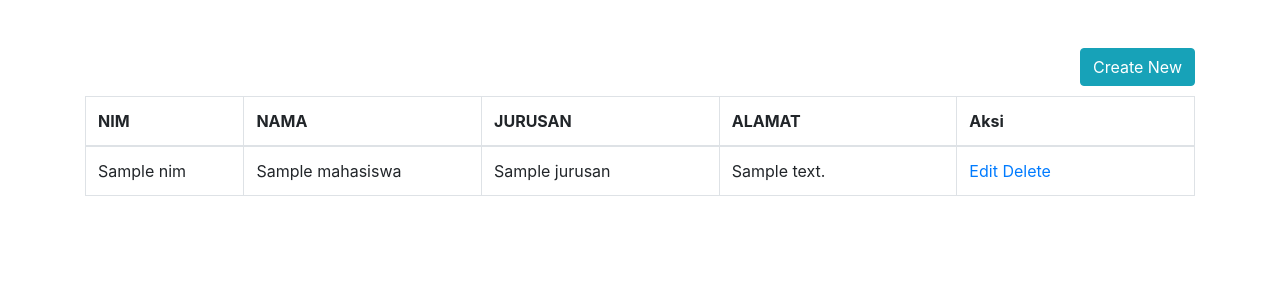
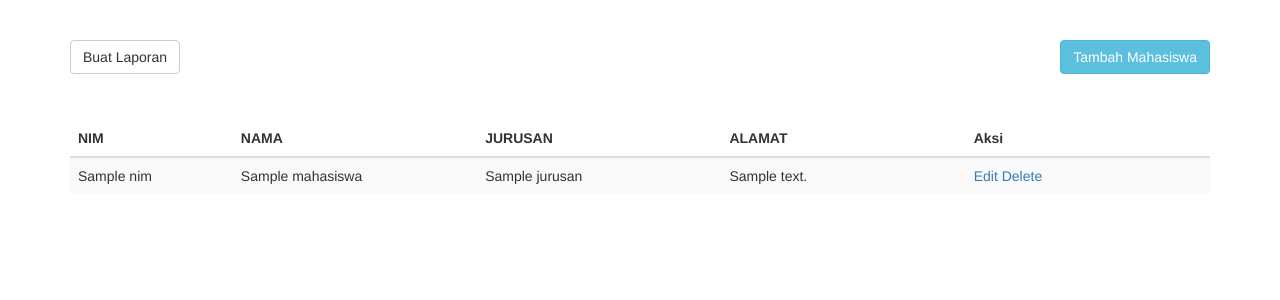
Before and after one commit to handiputra/rest, a CodeIgniter app: the page made by rest_client/application/views/mahasiswa/list.php in a window 1280 px wide. Shown: the top 300 px of the page. Run offline with CodeIgniter, Linux system fonts and the light colour scheme; the template is opened without the code that fills it: most values are stand-ins (such as "Sample title", 1, 10 or a date in 2020); some libraries are stand-ins or nearby versions.

Commit message:
update button

```diff
--- a/rest_client/application/views/mahasiswa/list.php
+++ b/rest_client/application/views/mahasiswa/list.php
@@ -17,9 +17,13 @@
 </head>
  <body>
 <?php echo $this->session->flashdata('hasil'); ?>
+
 <br><br>
 <div class="container">
-    <table id="mahasiswa" class="table table-bordered">
+   <a href="<?php echo base_url() ?>index.php/mahasiswa/create/" class="btn btn-info" role="button" style="float: right;">Tambah Mahasiswa </a>
+   <a href="<?php echo base_url() ?>index.php/mahasiswa/create/" class="btn btn-default" role="button" style="float: left;">Buat Laporan </a>
+    <br><br><br><br>
+    <table id="mahasiswa" class="table table-striped">
         <thead>
             <tr>
                 <th width="10%">NIM</th>
@@ -29,8 +33,7 @@
                 <th width="15%">Aksi</th>
             </tr>
         </thead>
-    <a href="<?php echo base_url() ?>index.php/mahasiswa/create/" class="btn btn-info" role="button" style="float: right;">Create New </a>
-    <br><br>
+
 
     <?php
     //echo "<td>".anchor('mahasiswa'/create/)"";
```
